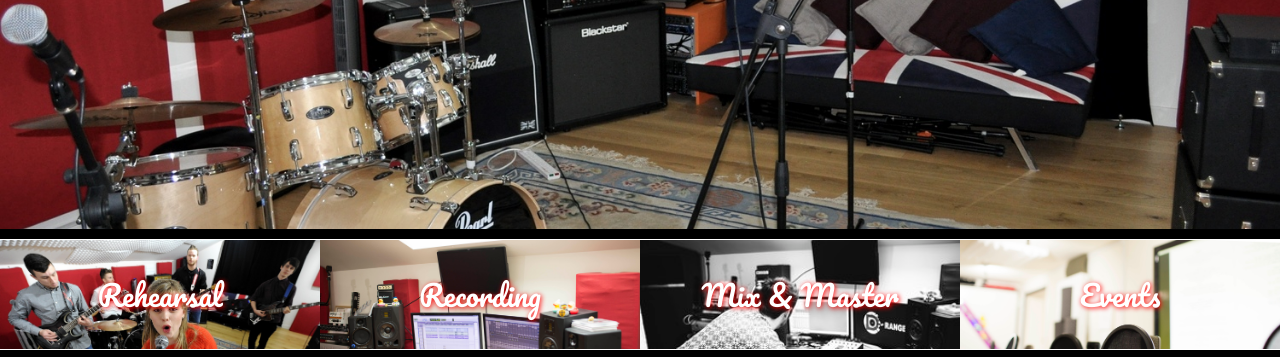
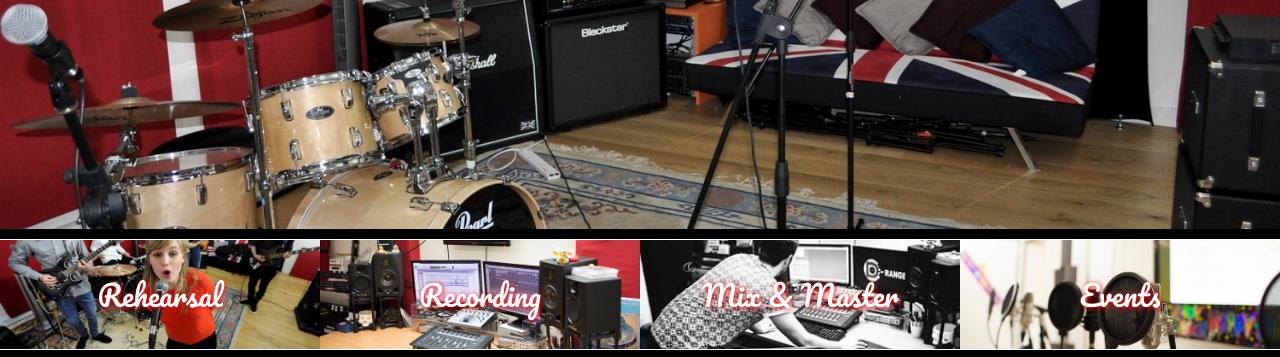
Before and after one commit to williamhaynes/dRange, a plain HTML site: page index.html in a window 1280 px wide. Shown: the part 387-744 px from the top of the page. Drawn offline with Linux system fonts and the light colour scheme.

Commit message:
Centre index page images in showcase

```diff
--- a/designExample.css
+++ b/designExample.css
@@ -254,7 +254,7 @@
     -moz-background-size: cover;
     -o-background-size: cover;
     background-size: cover;
-    /*background-position: center center;*/
+    background-position: center center;
     border-top: solid white 1px;
 }
 
```
